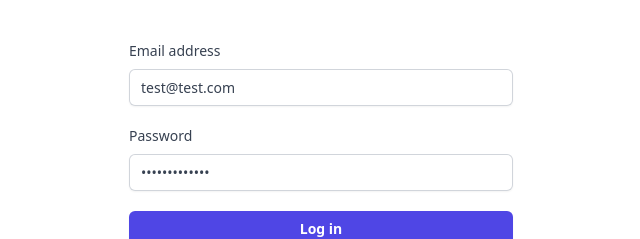
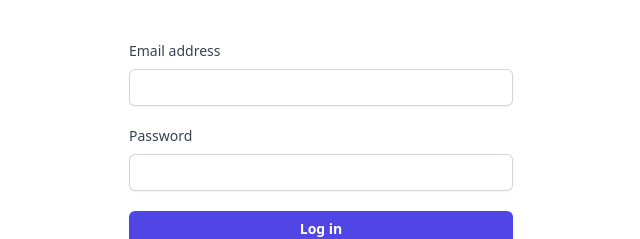
Before and after one commit to CodeElixir/The-wild-oasis-frontend, a React (Vite) app: page /login in a window 1280 px wide. Shown: the part 362-601 px from the top of the page, without its empty margins (319-959 px from the left). Built offline with nearby package versions, Linux system fonts and the light colour scheme; a web font is replaced by a local one.

Commit message:
Remove hardcoded email and password.

```diff
--- a/src/features/authentication/LoginForm.jsx
+++ b/src/features/authentication/LoginForm.jsx
@@ -12,7 +12,7 @@ function LoginForm() {
     reset,
     formState: { errors },
   } = useForm({
-    defaultValues: { email: "test@test.com", password: "sandeep123321" },
+    defaultValues: { email: "", password: "" },
   });
 
   const onSubmit = (data) => {
```
